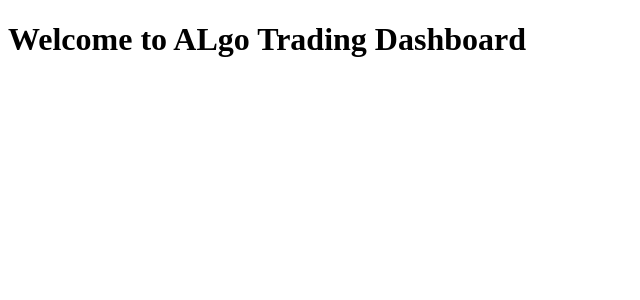
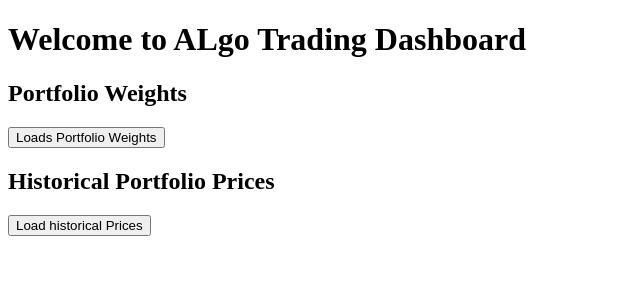
Before and after one commit to spopo003/Algo_trading, a Flask app: page / in a window 1280 px wide. Shown: the top 300 px of the page, without its empty margins (0-640 px from the left). Run offline with Flask 3, Linux system fonts and the light colour scheme; some libraries are stand-ins or nearby versions.

Commit message:
created a simple dashboard'

```diff
--- a/app/routes.py
+++ b/app/routes.py
@@ -1,7 +1,79 @@
-from flask import Blueprint, render_template
+from flask import Blueprint, render_template, jsonify
+from .data_fetch import get_stock_data, simple_factor_investing, calculate_portfolio_metrics
+import plotly.express as px
+import plotly.utils
+import json
 
 main = Blueprint('main', __name__)
 
 @main.route('/')
 def home():
     return render_template('index.html', message='Welcome to ALgo Trading Dashboard')
+
+@main.route('/historical-prices')
+def historical_prices():
+    tickers = ['AAPL', 'MSFT', 'GOOGL']
+    start_date = '2023-01-01'
+    end_date = '2024-01-01'
+
+    prices = get_stock_data(tickers, start_date, end_date).reset_index()
+
+    # Create a Plotly line chart for historical prices
+    fig = px.line(prices, x='Date', y=prices.columns[1:], title='Historical Stock Prices')
+
+    # Convert the Plotly figure to JSON
+    graph_json = json.dumps(fig, cls=plotly.utils.PlotlyJSONEncoder)
+
+    # Return the JSON response directly
+    return jsonify(graph_json=graph_json)
+
+
+@main.route('/portfolio')
+def portfolio():
+    tickers = ['AAPL', 'MSFT', 'GOOGL']
+    start_date = '2023-01-01'
+    end_date = '2024-01-01'
+
+    prices = get_stock_data(tickers, start_date, end_date)
+    weights = simple_factor_investing(prices).to_dict()
+
+    return jsonify(weights)
+
+@main.route('/portfolio-weights')
+def portfolio_weights():
+    tickers = ['AAPL', 'MSFT', 'GOOGL']
+    start_date = '2023-01-01'
+    end_date = '2024-01-01'
+
+    prices = get_stock_data(tickers, start_date, end_date)
+    weights = simple_factor_investing(prices)
+
+    # Reset index so stock symbols are in a column
+    weights = weights.reset_index()
+    weights.columns = ['Stock', 'Weight']  # Rename columns for clarity
+
+    print(weights)  # Debugging: Ensure the DataFrame is correctly formatted
+
+    # Create a Plotly pie chart
+    fig = px.pie(weights, names='Stock', values='Weight', title='Portfolio Weights')
+
+    # Convert the Plotly figure to JSON
+    graph_json = json.dumps(fig, cls=plotly.utils.PlotlyJSONEncoder)
+
+    # Return the JSON response
+    return jsonify(graph_json=graph_json)
+
+@main.route('/portoflio-metrics')
+def portfolio_metrics():
+    tickers = ['AAPL', 'MSFT', 'GOOGL']
+    start_date = '2023-01-01'
+    end_date = '2024-01-01'
+
+    prices = get_stock_data(tickers, start_date, end_date)
+    weights = simple_factor_investing(prices).reset_index()
+
+    weights.columns = ['Stock', 'Weight']
+
+    metrics = calculate_portfolio_metrics(weights, prices)
+
+    return jsonify(metrics)
--- a/app/templates/index.html
+++ b/app/templates/index.html
@@ -4,8 +4,44 @@
     <meta charset="UTF-8">
     <meta name="viewport" content="width=device-width, initial-scale=1.0">
     <title>Algo Trading Dashboard</title>
+    <script src="https://cdn.plot.ly/plotly-latest.min.js"></script>
+</head>
+
 </head>
 <body>
     <h1>{{ message }}</h1>
+
+    <div>
+        <h2>Portfolio Weights</h2>
+        <div id='weights-chart'></div>
+        <button onclick="fetchWeights()">Loads Portfolio Weights</button>
+    </div>
+
+    <div>
+        <h2>Historical Portfolio Prices</h2>
+        <div id='prices-chart'></div>
+        <button onclick="fetchPrices()">Load historical Prices</button>
+    </div>
+
+    <script>
+        function fetchWeights() {
+            fetch('/portfolio-weights')
+                .then(response => response.json())
+                .then(data => {
+                    const fig = JSON.parse(data.graph_json);
+                    Plotly.newPlot('weights-chart', fig);
+                })
+            .catch(error => console.error('Error loading weights: ', error));
+        }
+        function fetchPrices(){
+            fetch('historical-prices')
+                .then(response => response.json())
+                .then(data => {
+                    const fig = JSON.parse(data.graph_json);
+                    Plotly.newPlot('prices-chart', fig);
+                })
+                .catch(error => console.error('Error loading prices: ', error))
+        }
+    </script>
 </body>
 </html>
```
Also changed, not shown: app/data_fetch.py (added, +75 -0 lines).
